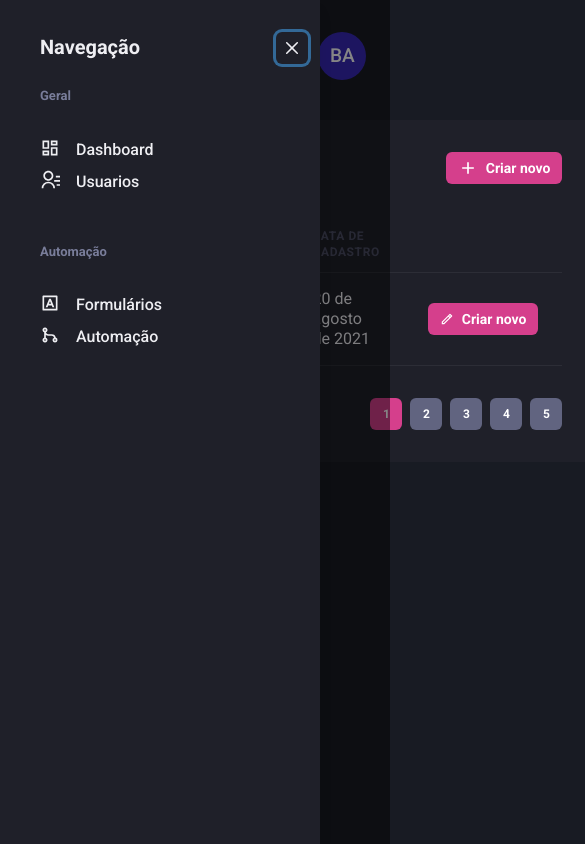
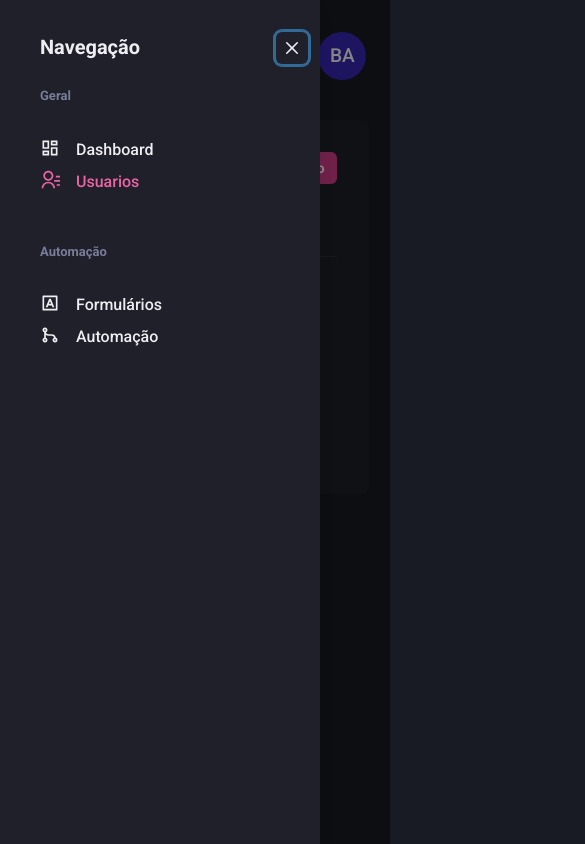
Before and after one commit to beatrizartimundo/dashgo, a Next.js app: page /users in a window 390 px wide. Both pictures are taken after a click on the button "Open navigation". Shown: the whole page, 585 px wide, since content can reach past the window. Built offline with nearby package versions, Linux system fonts and the light colour scheme.

Commit message:
finish responsive class

```diff
--- /dev/null
+++ b/src/components/ActiveLink/index.tsx
@@ -0,0 +1,32 @@
+import { useRouter } from 'next/dist/client/router';
+import Link, { LinkProps } from 'next/link';
+import { cloneElement, ReactElement } from 'react';
+
+interface ActiveLinkProps extends LinkProps {
+    children: ReactElement;
+    shouldMatchExactHref?: boolean;
+}
+
+export function ActiveLink({children,shouldMatchExactHref, ...rest}:ActiveLinkProps) {
+    const { asPath } = useRouter();
+    let isActive = false;
+
+    if(shouldMatchExactHref && (asPath === rest.href || asPath === rest.as)){
+        isActive = true;
+    }
+    if(!shouldMatchExactHref &&
+        (asPath.startsWith(String(rest.href))) ||
+        asPath.startsWith(String(rest.as))) {
+            isActive= true;
+        }
+
+    return (
+<Link {...rest}>
+    {
+        cloneElement(children, {
+            color: isActive ? 'pink.400' : 'gray.50'
+        })
+    }
+</Link>
+    )
+}
--- a/src/components/Pagination/index.tsx
+++ b/src/components/Pagination/index.tsx
@@ -4,7 +4,7 @@ import { PaginationItem } from "./PaginationItem";
 export function Pagination() {
     return(
         <Stack
-            direction="row"
+            direction={["column","row"]}
             spacing="6"
             mt="8"
             justify="space-between"
--- a/src/components/Sidebar/NavLink.tsx
+++ b/src/components/Sidebar/NavLink.tsx
@@ -1,16 +1,20 @@
-import {Link, Icon, Text, LinkProps as ChakraLinkProps} from '@chakra-ui/react';
-import { ElementType } from 'react';
+import {Link as ChakraLink, Icon, Text, LinkProps as ChakraLinkProps} from '@chakra-ui/react';
+import React, { ElementType } from 'react';
+import { ActiveLink } from '../ActiveLink';
 
 interface NavLinkProps extends ChakraLinkProps{
     icon: ElementType;
     children: string;
+    href: string;
 }
 
-export function NavLink({icon, children, ...rest}:NavLinkProps) {
+export function NavLink({icon, children,href, ...rest}:NavLinkProps) {
     return (
-        <Link display="flex" align="center" {...rest}>
+        <ActiveLink href={href} passHref>
+        <ChakraLink display="flex" align="center" {...rest}>
             <Icon as={icon} fontSize="20" />
             <Text ml="4" fontWeight="medium">{children}</Text>
-        </Link>
+        </ChakraLink>
+        </ActiveLink>
     )
 }
--- a/src/components/Sidebar/SidebarNav.tsx
+++ b/src/components/Sidebar/SidebarNav.tsx
@@ -7,12 +7,12 @@ export function SidebarNav(){
     return(
         <Stack spacing="12" align="flex-start">
                 <NavSection title="Geral">
-                    <NavLink icon={RiDashboardLine}>Dashboard</NavLink>
-                    <NavLink icon={RiContactsLine}>Usuarios</NavLink>
+                    <NavLink icon={RiDashboardLine} href="/dashboard">Dashboard</NavLink>
+                    <NavLink icon={RiContactsLine} href="/users">Usuarios</NavLink>
                 </NavSection>
                 <NavSection title="Automação">
-                    <NavLink icon={RiInputMethodLine}>Formulários</NavLink>
-                    <NavLink icon={RiGitMergeLine}>Automação</NavLink>
+                    <NavLink icon={RiInputMethodLine} href="/forms">Formulários</NavLink>
+                    <NavLink icon={RiGitMergeLine} href="/automation">Automação</NavLink>
                 </NavSection>
 
             </Stack>
--- a/src/pages/users/index.tsx
+++ b/src/pages/users/index.tsx
@@ -1,46 +1,54 @@
-import { Box, Flex , Heading, Button, Icon, Table, Thead, Tr, Th, Checkbox, Tbody, Td, Text } from "@chakra-ui/react";
+import { Box, Flex, Heading, Button, Icon, Table, Thead, Tr, Th, Checkbox, Tbody, Td, Text, useBreakpointValue } from "@chakra-ui/react";
 import { Sidebar } from "../../components/Sidebar";
 import { Header } from "../../components/Header";
 import { RiAddLine, RiPencilLine } from "react-icons/ri";
 import { Pagination } from "../../components/Pagination";
+import Link from 'next/link';
 
 export default function UserList() {
+    const isWideVersion = useBreakpointValue({
+        base: true,
+        lg: false,
+    })
+
     return (
         <Box>
-            <Header/>
+            <Header />
             <Flex w="100%" my="6" maxWidth={1480} mx="auto" px="6">
-                <Sidebar/>
+                <Sidebar />
                 <Box flex="1" borderRadius={8} bg="gray.800" p="8">
                     <Flex mb="8" justify="space-between" align="center">
                         <Heading size="lg" fontWeight="normal" >Usuários</Heading>
+                        <Link href="/users/create" passHref>
                         <Button
                             as="a"
                             size="sm"
                             fontSize="sm"
                             colorScheme="pink"
-                        leftIcon={<Icon as={RiAddLine} fontSize="20"/>}
+                            leftIcon={<Icon as={RiAddLine} fontSize="20" />}
                         >
                             Criar novo
                         </Button>
+                        </Link>
                     </Flex>
                     <Table colorScheme="whiteAlpha">
                         <Thead>
                             <Tr>
-                            <Th px="6" color="gray.300" width="8">
+                                <Th px={["4", "4", "6"]} color="gray.300" width="8">
                                     <Checkbox colorScheme="pink" />
 
                                 </Th>
                                 <Th>
                                     Usuário
                                 </Th>
-                            <Th>Data de Cadastro</Th>
+                                {!isWideVersion && <Th>Data de Cadastro</Th>}
                                 <Th></Th>
                             </Tr>
                         </Thead>
                         <Tbody>
                             <Tr>
                                 <Td px="6">
-                                <Checkbox colorScheme="pink"/>
+                                    <Checkbox colorScheme="pink" />
                                 </Td>
                                 <Td>
                                     <Box>
@@ -48,25 +56,28 @@ export default function UserList() {
                                         <Text fontSize="sm" color="gray.300">beatriz@email.com</Text>
                                     </Box>
                                 </Td>
+                                {!isWideVersion &&
                                     <Td>
                                         20 de agosto de 2021
                                     </Td>
+                                }
+                                {!isWideVersion &&
                                     <Td>
-
                                         <Button
                                             as="a"
                                             size="sm"
                                             fontSize="sm"
                                             colorScheme="pink"
-                                leftIcon={<Icon as={RiPencilLine}/>}
+                                            leftIcon={<Icon as={RiPencilLine} />}
                                         >
-                                Criar novo
+                                            Editar
                                         </Button>
                                     </Td>
+                                }
                             </Tr>
                         </Tbody>
                     </Table>
-                <Pagination/>
+                    <Pagination />
                 </Box>
             </Flex>
 
```
Also changed, not shown: src/pages/users/create.tsx (+8 -3 lines). Lines whose indentation alone changed are shown as unchanged.
